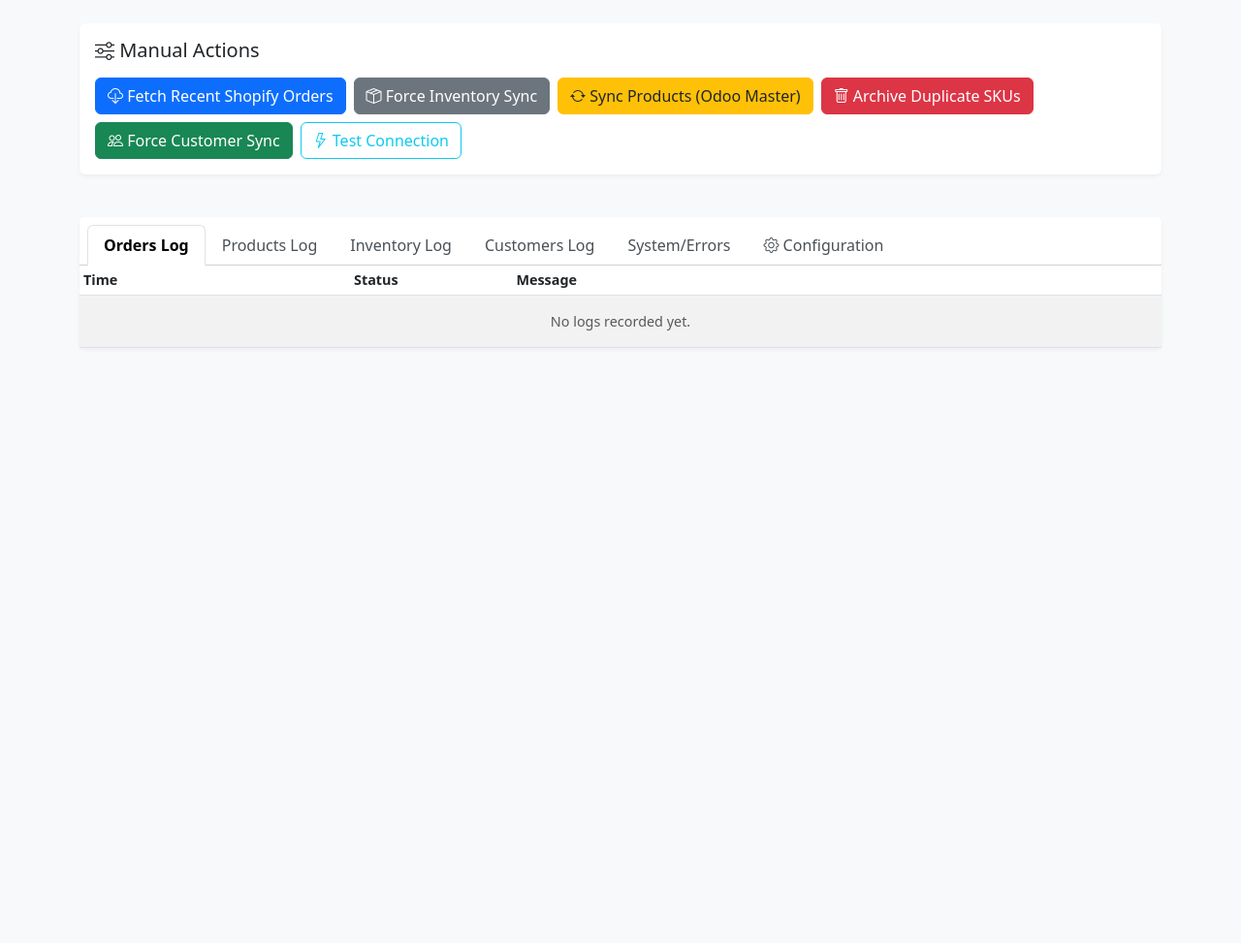
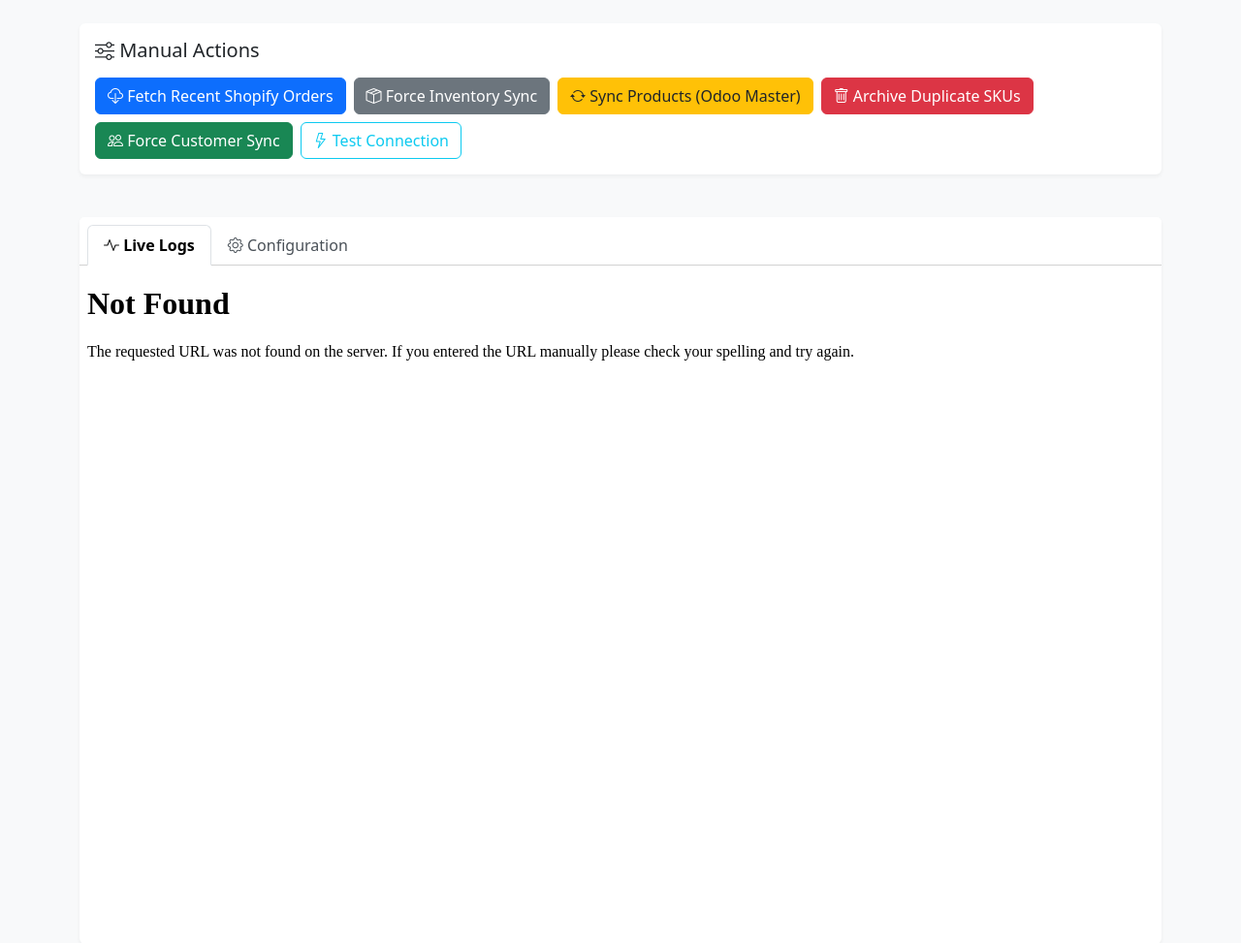
Before and after one commit to pratzs/odoo-shopify-connector, a Flask app: page / in a window 1280 px wide. Shown: the part 56-1029 px from the top of the page at 97% size. Before the commit the page ends 415 px from the top, so only its background shows below. Run offline with Flask 3, Linux system fonts and the light colour scheme.

Commit message:
Update dashboard.html

```diff
--- a/templates/dashboard.html
+++ b/templates/dashboard.html
@@ -11,48 +11,19 @@
         .card { box-shadow: 0 2px 4px rgba(0,0,0,0.05); border: none; margin-bottom: 20px; }
         .nav-tabs .nav-link { color: #495057; }
         .nav-tabs .nav-link.active { font-weight: bold; }
-        .table-sm td, .table-sm th { font-size: 0.9rem; vertical-align: middle; }
+        /* iframe container styling */
+        .log-frame-container {
+            height: 700px; /* Fixed height for the log window */
+            width: 100%;
+            border-bottom-left-radius: 0.375rem;
+            border-bottom-right-radius: 0.375rem;
+            overflow: hidden;
+        }
         .mapping-box { background: #f8f9fa; border: 1px solid #dee2e6; border-radius: 6px; padding: 15px; }
         .location-tag { background: #e9ecef; border: 1px solid #ced4da; border-radius: 4px; padding: 2px 8px; margin: 2px; display: inline-block; font-size: 0.85em; }
     </style>
 </head>
 <body>
-    <!-- MACRO: Render Log Table -->
-    {% macro render_log_table(log_list) %}
-    <div class="table-responsive">
-        <table class="table table-striped table-hover mb-0 table-sm">
-            <thead>
-                <tr>
-                    <th style="width: 25%">Time</th>
-                    <th style="width: 15%">Status</th>
-                    <th>Message</th>
-                </tr>
-            </thead>
-            <tbody>
-                {% if log_list is defined and log_list %}
-                    {% for log in log_list %}
-                    <tr>
-                        <td>
-                            <!-- Data attribute stores UTC for JS conversion -->
-                            <span class="local-timestamp" data-utc="{{ log.timestamp.strftime('%Y-%m-%dT%H:%M:%SZ') }}">
-                                {{ log.timestamp.strftime('%Y-%m-%d %H:%M:%S') }} UTC
-                            </span>
-                        </td>
-                        <td>
-                            <span class="badge {{ 'bg-success' if 'Success' in log.status else ('bg-danger' if 'Error' in log.status else 'bg-info') }}">
-                                {{ log.status }}
-                            </span>
-                        </td>
-                        <td>{{ log.message }}</td>
-                    </tr>
-                    {% endfor %}
-                {% else %}
-                    <tr><td colspan="3" class="text-center p-3 text-muted">No logs recorded yet.</td></tr>
-                {% endif %}
-            </tbody>
-        </table>
-    </div>
-    {% endmacro %}
 
     <!-- Navbar -->
     <nav class="navbar navbar-expand-lg navbar-dark bg-dark mb-4">
@@ -117,48 +88,36 @@
         <div class="card">
             <div class="card-header bg-white">
                 <ul class="nav nav-tabs card-header-tabs" id="mainTabs" role="tablist">
-                    <li class="nav-item"><a class="nav-link active" data-bs-toggle="tab" href="#orders">Orders Log</a></li>
-                    <li class="nav-item"><a class="nav-link" data-bs-toggle="tab" href="#products">Products Log</a></li>
-                    <li class="nav-item"><a class="nav-link" data-bs-toggle="tab" href="#inventory">Inventory Log</a></li>
-                    <li class="nav-item"><a class="nav-link" data-bs-toggle="tab" href="#customers">Customers Log</a></li>
-                    <li class="nav-item"><a class="nav-link" data-bs-toggle="tab" href="#system">System/Errors</a></li>
-                    <li class="nav-item"><a class="nav-link" data-bs-toggle="tab" href="#settings"><i class="bi bi-gear"></i> Configuration</a></li>
+                    <li class="nav-item">
+                        <a class="nav-link active" data-bs-toggle="tab" href="#live-logs">
+                            <i class="bi bi-activity"></i> Live Logs
+                        </a>
+                    </li>
+                    <li class="nav-item">
+                        <a class="nav-link" data-bs-toggle="tab" href="#settings">
+                            <i class="bi bi-gear"></i> Configuration
+                        </a>
+                    </li>
                 </ul>
             </div>
             <div class="card-body p-0">
                 <div class="tab-content" id="mainTabsContent">
 
-                    <!-- Orders Tab -->
-                    <div class="tab-pane fade show active" id="orders">
-                        {% if logs_orders is defined %}{{ render_log_table(logs_orders) }}
-                        {% else %}<div class="p-3 text-danger">Error: Logs not loaded from backend.</div>{% endif %}
+                    <!-- NEW LIVE LOGS TAB -->
+                    <div class="tab-pane fade show active" id="live-logs">
+                        <div class="log-frame-container">
+                            <!-- This iframe loads the React app safely inside your dashboard -->
+                            <iframe
+                                src="/live_logs"
+                                width="100%"
+                                height="100%"
+                                frameborder="0"
+                                style="border: none; display: block;">
+                            </iframe>
+                        </div>
                     </div>
 
-                    <!-- Products Tab -->
-                    <div class="tab-pane fade" id="products">
-                        {% if logs_products is defined %}{{ render_log_table(logs_products) }}
-                        {% else %}<div class="p-3 text-muted text-center">No product logs available.</div>{% endif %}
-                    </div>
-
-                    <!-- Inventory Tab -->
-                    <div class="tab-pane fade" id="inventory">
-                        {% if logs_inventory is defined %}{{ render_log_table(logs_inventory) }}
-                        {% else %}<div class="p-3 text-danger">Error: Logs not loaded.</div>{% endif %}
-                    </div>
-
-                    <!-- Customers Tab -->
-                    <div class="tab-pane fade" id="customers">
-                        {% if logs_customers is defined %}{{ render_log_table(logs_customers) }}
-                        {% else %}<div class="p-3 text-danger">Error: Logs not loaded.</div>{% endif %}
-                    </div>
-
-                    <!-- System Tab -->
-                    <div class="tab-pane fade" id="system">
-                        {% if logs_system is defined %}{{ render_log_table(logs_system) }}
-                        {% else %}<div class="p-3 text-danger">Error: Logs not loaded.</div>{% endif %}
-                    </div>
-
-                    <!-- SETTINGS TAB -->
+                    <!-- SETTINGS TAB (Preserved exactly as is) -->
                     <div class="tab-pane fade p-4" id="settings">
 
                         <!-- Company Selection -->
```
